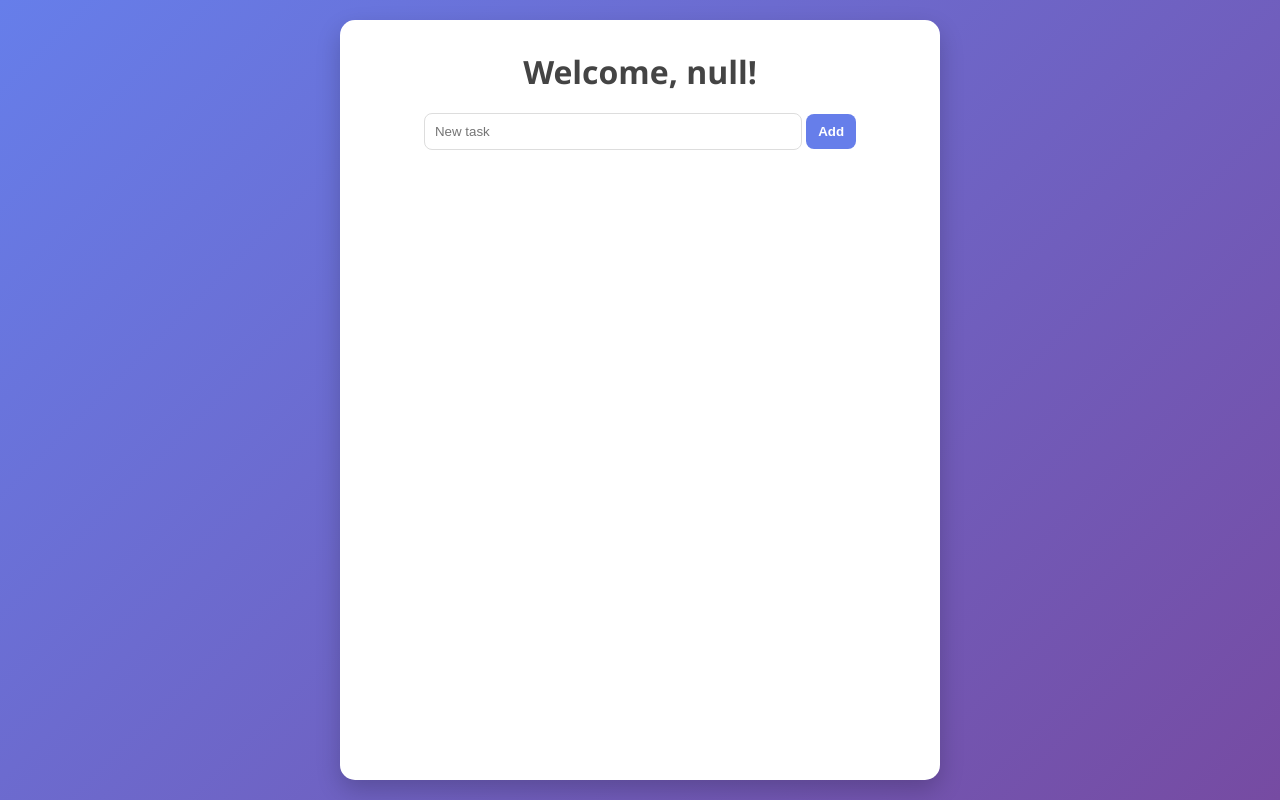
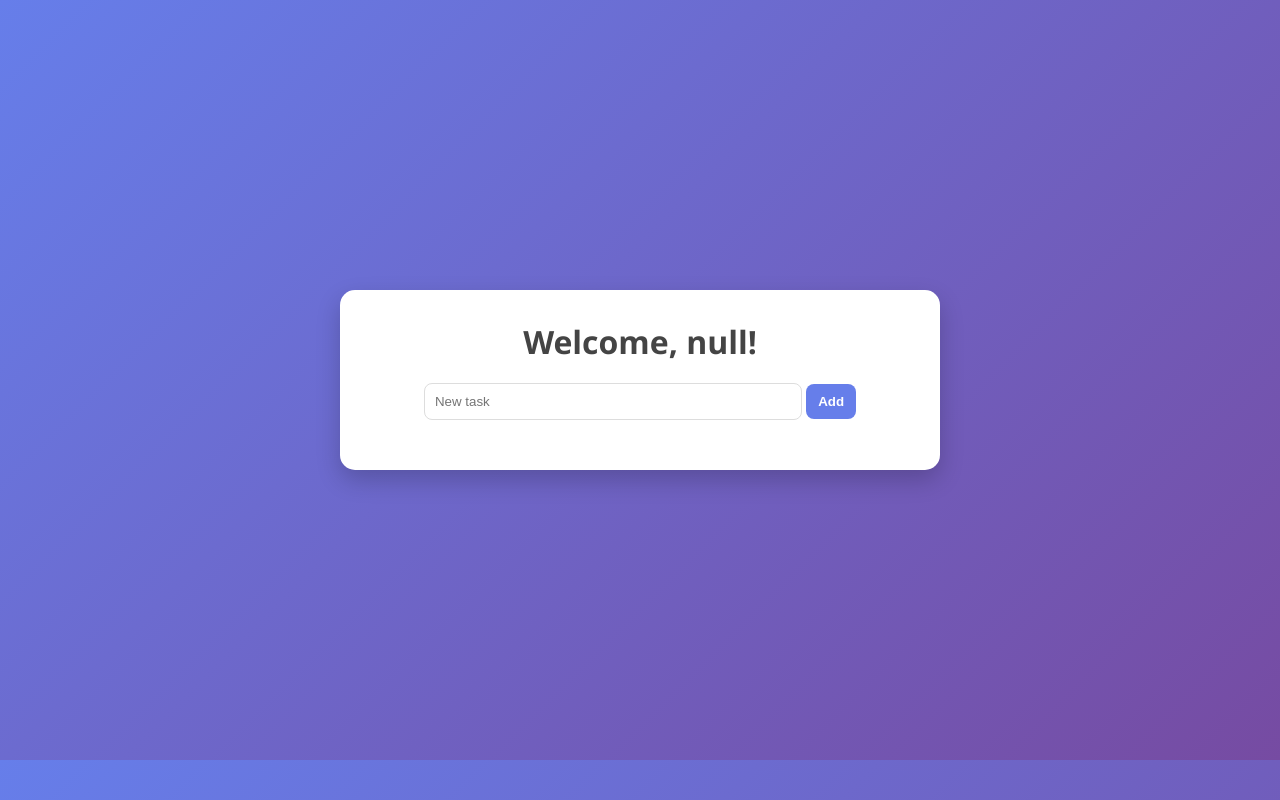
Before and after one commit to sweetiesyvi/ToDo-Console-Manager, a website: page views/tasks.html in a window 1280 px wide. Drawn offline with Linux system fonts and the light colour scheme; no server answers.

Commit message:
Modify body height and padding in style.css
Adjusted body height and padding for better layout.

```diff
--- a/public/css/style.css
+++ b/public/css/style.css
@@ -7,12 +7,12 @@
 body {
   font-family: 'Segoe UI', Tahoma, sans-serif;
   background: linear-gradient(135deg, #667eea, #764ba2);
-  height: 100vh;
+  height: 95vh;
   display: flex;
   justify-content: center;
-  /*align-items: center;*/
+  align-items: center;
   text-align: center;
-  padding: 20px;
+  padding: 10px;
   color: #333;
   /*font-family: Arial, sans-serif;
   background-color: #f7f7f7;
```
